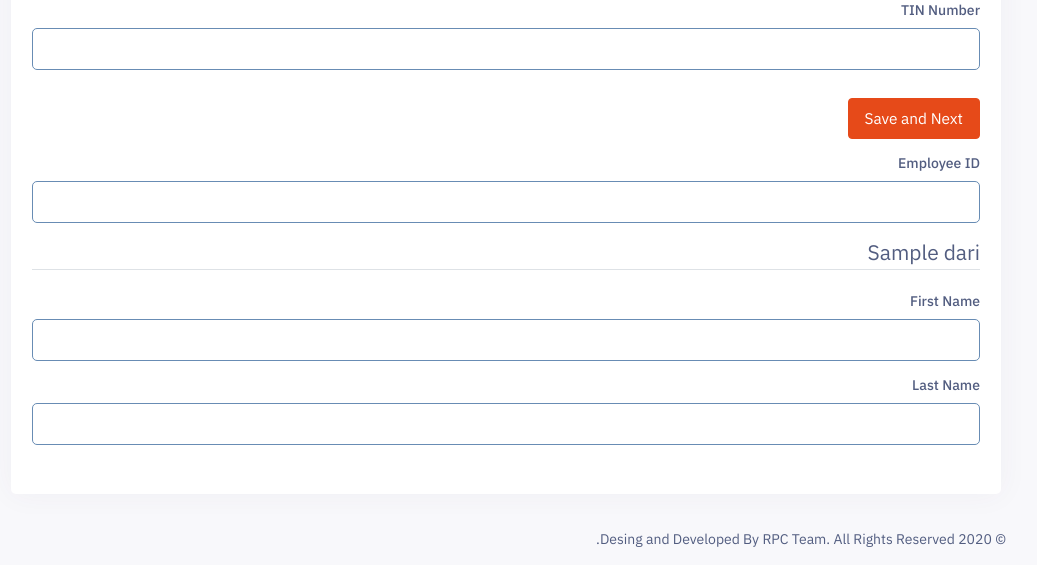
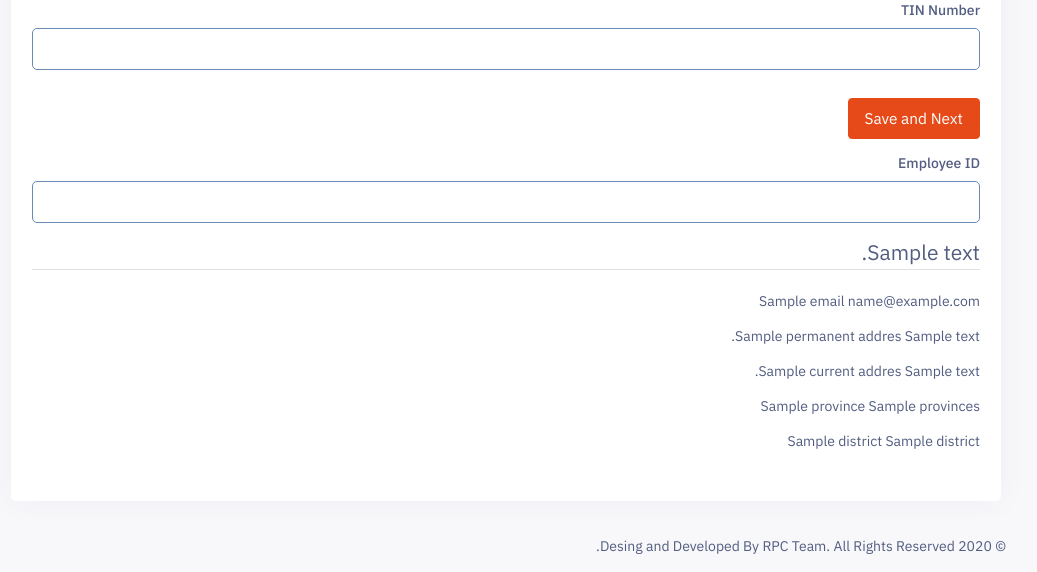
Before and after one commit to my-rpc/rpc, a Flask app: template rpc_package/templates/add_employee.html in a window 1280 px wide. Shown: the part 1403-1975 px from the top of the page, without its empty margins (9-1046 px from the left). Before the commit the page ends 1950 px from the top, so only its background shows below. Run offline with Flask 2, Linux system fonts and the light colour scheme; the template is opened without the code that fills it: values that come from a table or form of the project are taken from there, most other values are stand-ins (such as "Sample title", 1, 10 or a date in 2020); parts of the project's set-up code (start-up, migrations or seed data) failed here and were passed over; some libraries are stand-ins or nearby versions; some web fonts are replaced.

Commit message:
Adding contact details to employee

```diff
--- a/rpc_package/config/english_dari_translation.json
+++ b/rpc_package/config/english_dari_translation.json
@@ -586,6 +586,9 @@
   "my_wallet": {
     "dari": "",
     "en": "My Wallet"
+  },
+  "contact_details": {
+    "dari": "اطلاعات تماس و آدرسس ",
+    "en": "Contact Details"
   }
-
 }
--- a/rpc_package/config/messages.json
+++ b/rpc_package/config/messages.json
@@ -90,5 +90,13 @@
   "equal": {
     "dari": "پسورد و تاییدیه پسورد یکی نیست",
     "en": "Confirm password must be equal to password"
+  },
+  "contact_details": {
+    "dari": "اطلاعات مربوط به آدرس و شماره تماس ذخیره شد",
+    "en": "The information about phone and address has bees saved!"
+  },
+  "contact_details_not": {
+    "dari": "اطلاعات مربوط به آدرس و شماره تماس ذخیره نشد",
+    "en": "The information about phone and address has not bees saved!"
   }
 }
--- a/rpc_package/forms.py
+++ b/rpc_package/forms.py
@@ -55,10 +55,10 @@ class EmployeeForm(FlaskForm):
 
 class EmployeeContactForm(FlaskForm):
     employee_id = StringField('Employee ID', validators=[DataRequired()])
-    provinces_list = [province.province_name for province in Provinces.query.all()]
+    provinces_list = [(province.id, province.province_name) for province in Provinces.query.all()]
     email = StringField('Email Address', validators=[DataRequired(), Email()])
     permanent_address = StringField('Permanent Address', validators=[DataRequired()])
-    permanent_address = StringField('Temporary Address', validators=[DataRequired()])
+    current_address = StringField('Current Address', validators=[DataRequired()])
     provinces = SelectField('Provinces', choices=provinces_list, validators=[DataRequired()])
     district = SelectField('District', validators=[DataRequired()])
 
--- a/rpc_package/templates/add_employee.html
+++ b/rpc_package/templates/add_employee.html
@@ -110,14 +110,26 @@
               </div>
               <div class="form-group">
                   <legend class="border-bottom mb-4">
-                    {{  translation.name_language['dari'] }}
-                </legend>
-                  {{ form.first_name.label(class="form-control-label")}}
-                  {{ form.first_name(class="form-control form-control-lg")}}
+                    {{  translation.contact_details[language] }}
+                  </legend>
+                  {{ form_contact.email.label(class="form-control-label")}}
+                  {{ form_contact.email(class="form-control form-control-lg")}}
               </div>
               <div class="form-group">
-                  {{ form.last_name.label(class="form-control-label")}}
-                  {{ form.last_name(class="form-control form-control-lg")}}
+                  {{ form_contact.permanent_address.label(class="form-control-label")}}
+                  {{ form_contact.permanent_address(class="form-control form-control-lg")}}
+              </div>
+              <div class="form-group">
+                  {{ form_contact.current_address.label(class="form-control-label")}}
+                  {{ form_contact.current_address(class="form-control form-control-lg")}}
+              </div>
+              <div class="form-group">
+                  {{ form_contact.provinces.label(class="form-control-label")}}
+                  {{ form_contact.provinces(class="form-control form-control-lg")}}
+              </div>
+              <div class="form-group">
+                  {{ form_contact.district.label(class="form-control-label")}}
+                  {{ form_contact.district(class="form-control form-control-lg")}}
               </div>
           </fieldset>
     </form>
```
Also changed, not shown: rpc_package/app_routes.py (+22 -3 lines).
